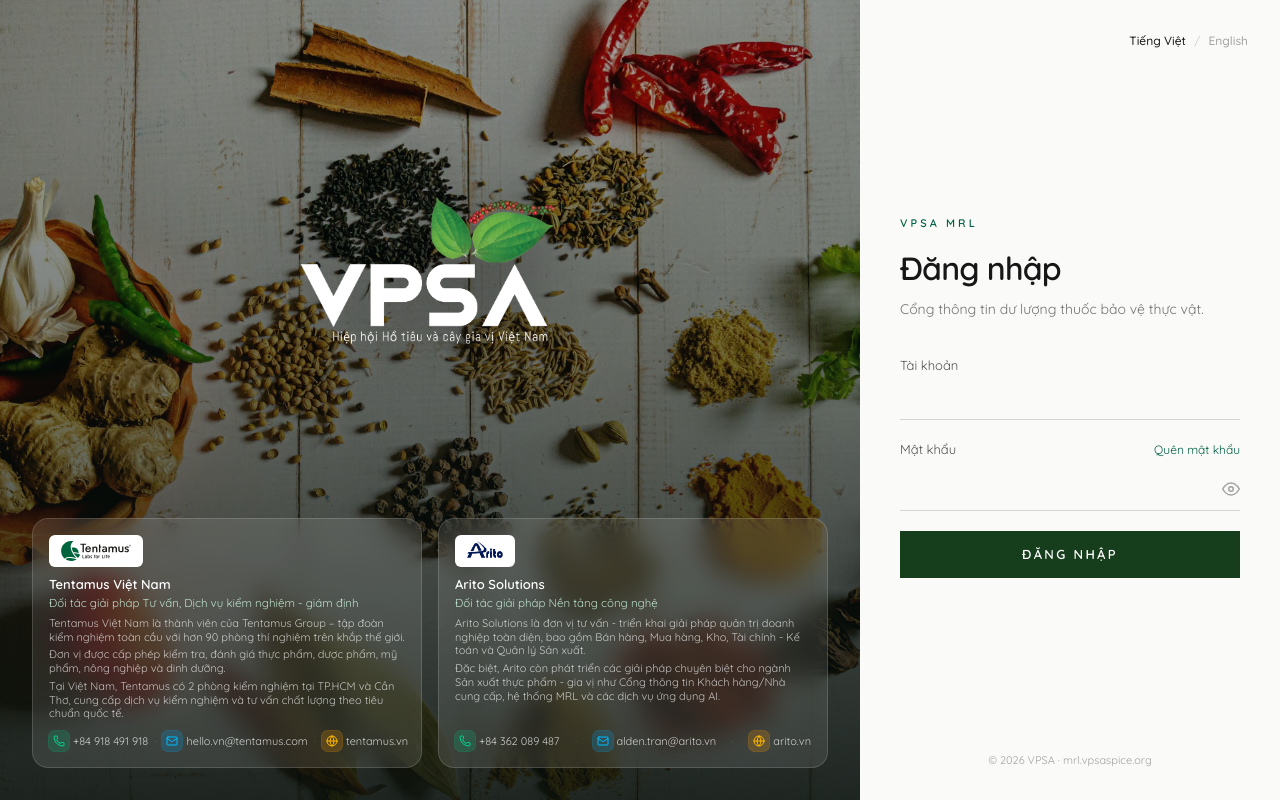
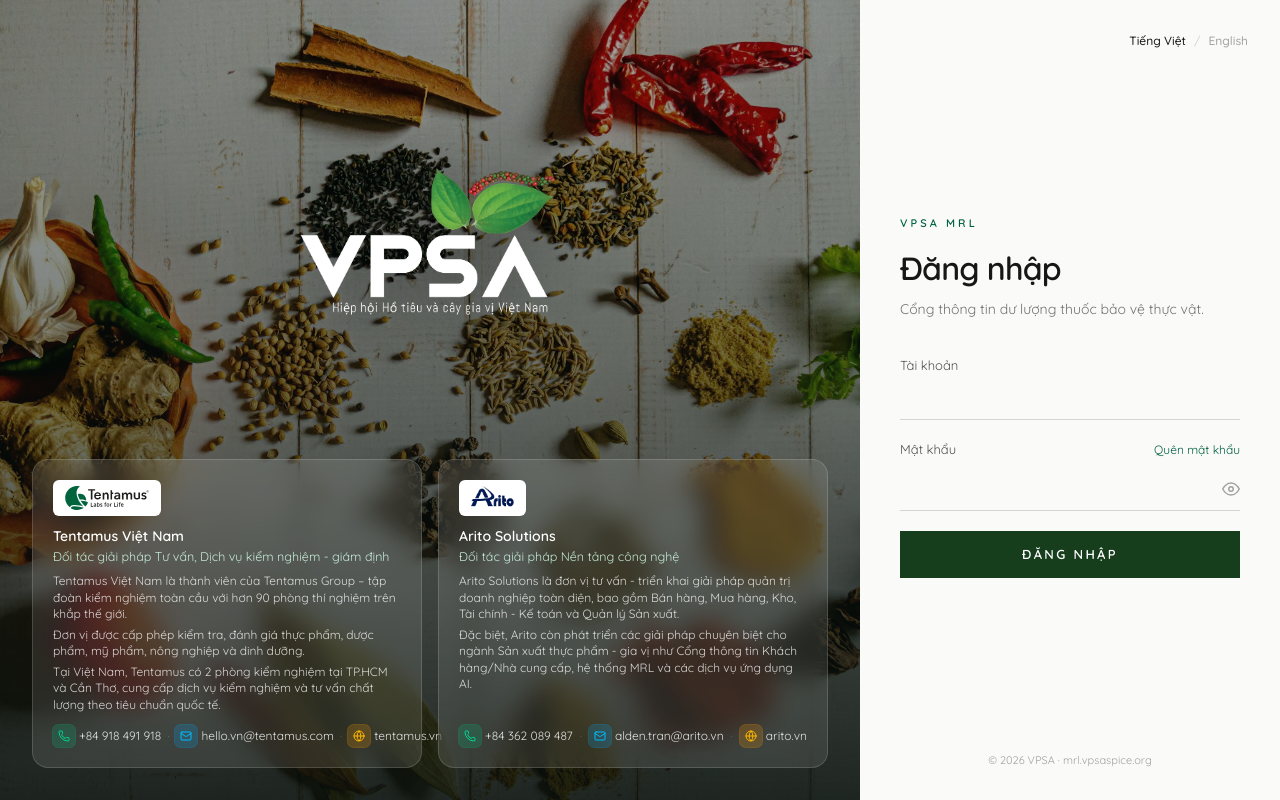
Before and after one commit to Kieuphuoc/Dong-Hanh, a Next.js app: page /login in a window 1280 px wide. Built offline with nearby package versions, Linux system fonts and the light colour scheme.

Commit message:
Increase font size and padding of login page cards

```diff
--- a/src/app/login/page.tsx
+++ b/src/app/login/page.tsx
@@ -87,42 +87,42 @@
             />
           </div>
 
-          <div className="mx-auto grid w-full max-w-4xl 2xl:max-w-6xl gap-2.5 sm:gap-3 xl:gap-4 2xl:gap-6 lg:grid-cols-2 shrink-0">
+          <div className="mx-auto grid w-full max-w-4xl 2xl:max-w-6xl gap-3 sm:gap-3.5 xl:gap-4 2xl:gap-6 lg:grid-cols-2 shrink-0">
             {partners.map((p) => (
               <article
                 key={p.id}
-                className="flex flex-col justify-between rounded-xl sm:rounded-2xl border border-white/15 bg-white/10 p-3 sm:p-3.5 xl:p-4 2xl:p-6 backdrop-blur-md"
+                className="flex flex-col justify-between rounded-xl sm:rounded-2xl border border-white/15 bg-white/10 p-3.5 sm:p-4 xl:p-5 2xl:p-6 backdrop-blur-md"
               >
                 <div>
-                  <div className="mb-1.5 sm:mb-2 inline-flex rounded-md bg-white px-2.5 py-1 xl:px-3 xl:py-1.5">
-                    <img src={p.logo} alt={p.name} className="h-4.5 sm:h-5 2xl:h-7 w-auto max-w-[100px] sm:max-w-[110px] 2xl:max-w-[150px] object-contain" />
+                  <div className="mb-2 sm:mb-2.5 inline-flex rounded-md bg-white px-2.5 py-1 xl:px-3 xl:py-1.5">
+                    <img src={p.logo} alt={p.name} className="h-5 sm:h-6 2xl:h-7 w-auto max-w-[105px] sm:max-w-[120px] 2xl:max-w-[150px] object-contain" />
                   </div>
-                  <p className="text-[12.5px] sm:text-[13px] 2xl:text-base font-semibold text-white">{p.name}</p>
-                  <p className="mt-0.5 text-[11px] sm:text-[11.5px] 2xl:text-sm leading-tight text-emerald-100/85">{p.quote}</p>
-                  <div className="mt-1 sm:mt-1.5 space-y-0.5 sm:space-y-1 text-[10px] sm:text-[10.5px] xl:text-[11px] 2xl:text-[12.5px] leading-tight text-white/70">
+                  <p className="text-[13.5px] sm:text-[14px] 2xl:text-base font-semibold text-white">{p.name}</p>
+                  <p className="mt-0.5 text-[12px] sm:text-[12.5px] 2xl:text-sm leading-tight text-emerald-100/90">{p.quote}</p>
+                  <div className="mt-1.5 sm:mt-2 space-y-1 text-[11px] sm:text-[11.5px] xl:text-[12px] 2xl:text-[13px] leading-snug text-white/80">
                     {p.body.map((line) => (
                       <p key={line.slice(0, 24)}>{line}</p>
                     ))}
                   </div>
                 </div>
-                <div className="mt-2 sm:mt-2.5 flex items-center justify-between gap-x-1.5 text-[10px] sm:text-[10.5px] xl:text-[11px] 2xl:text-[13px] text-white/75 whitespace-nowrap">
+                <div className="mt-2.5 sm:mt-3 flex items-center justify-between gap-x-1.5 text-[11px] sm:text-[11.5px] xl:text-[12px] 2xl:text-[13px] text-white/85 whitespace-nowrap">
                   <a href={p.phoneHref} className="group inline-flex items-center gap-1 hover:text-white transition-colors">
-                    <span className="flex h-4.5 w-4.5 sm:h-5 sm:w-5 2xl:h-7 2xl:w-7 items-center justify-center rounded-md bg-emerald-500/20 text-emerald-400 ring-1 ring-emerald-500/30 group-hover:bg-emerald-500/35 group-hover:text-emerald-300 transition-all">
-                      <Phone className="h-2.5 w-2.5 sm:h-3 sm:w-3 2xl:h-4 2xl:w-4 shrink-0" />
+                    <span className="flex h-5 w-5 sm:h-5.5 sm:w-5.5 2xl:h-7 2xl:w-7 items-center justify-center rounded-md bg-emerald-500/20 text-emerald-400 ring-1 ring-emerald-500/30 group-hover:bg-emerald-500/35 group-hover:text-emerald-300 transition-all">
+                      <Phone className="h-3 w-3 2xl:h-4 2xl:w-4 shrink-0" />
                     </span>
                     <span>{p.phone}</span>
                   </a>
                   <span className="text-white/20">·</span>
                   <a href={`mailto:${p.email}`} className="group inline-flex items-center gap-1 hover:text-white transition-colors">
-                    <span className="flex h-4.5 w-4.5 sm:h-5 sm:w-5 2xl:h-7 2xl:w-7 items-center justify-center rounded-md bg-sky-500/20 text-sky-400 ring-1 ring-sky-500/30 group-hover:bg-sky-500/35 group-hover:text-sky-300 transition-all">
-                      <Mail className="h-2.5 w-2.5 sm:h-3 sm:w-3 2xl:h-4 2xl:w-4 shrink-0" />
+                    <span className="flex h-5 w-5 sm:h-5.5 sm:w-5.5 2xl:h-7 2xl:w-7 items-center justify-center rounded-md bg-sky-500/20 text-sky-400 ring-1 ring-sky-500/30 group-hover:bg-sky-500/35 group-hover:text-sky-300 transition-all">
+                      <Mail className="h-3 w-3 2xl:h-4 2xl:w-4 shrink-0" />
                     </span>
                     <span>{p.email}</span>
                   </a>
                   <span className="text-white/20">·</span>
                   <a href={p.websiteHref} target="_blank" rel="noreferrer" className="group inline-flex items-center gap-1 hover:text-white transition-colors">
-                    <span className="flex h-4.5 w-4.5 sm:h-5 sm:w-5 2xl:h-7 2xl:w-7 items-center justify-center rounded-md bg-amber-500/20 text-amber-400 ring-1 ring-amber-500/30 group-hover:bg-amber-500/35 group-hover:text-amber-300 transition-all">
-                      <Globe className="h-2.5 w-2.5 sm:h-3 sm:w-3 2xl:h-4 2xl:w-4 shrink-0" />
+                    <span className="flex h-5 w-5 sm:h-5.5 sm:w-5.5 2xl:h-7 2xl:w-7 items-center justify-center rounded-md bg-amber-500/20 text-amber-400 ring-1 ring-amber-500/30 group-hover:bg-amber-500/35 group-hover:text-amber-300 transition-all">
+                      <Globe className="h-3 w-3 2xl:h-4 2xl:w-4 shrink-0" />
                     </span>
                     <span>{p.website}</span>
                   </a>
```
